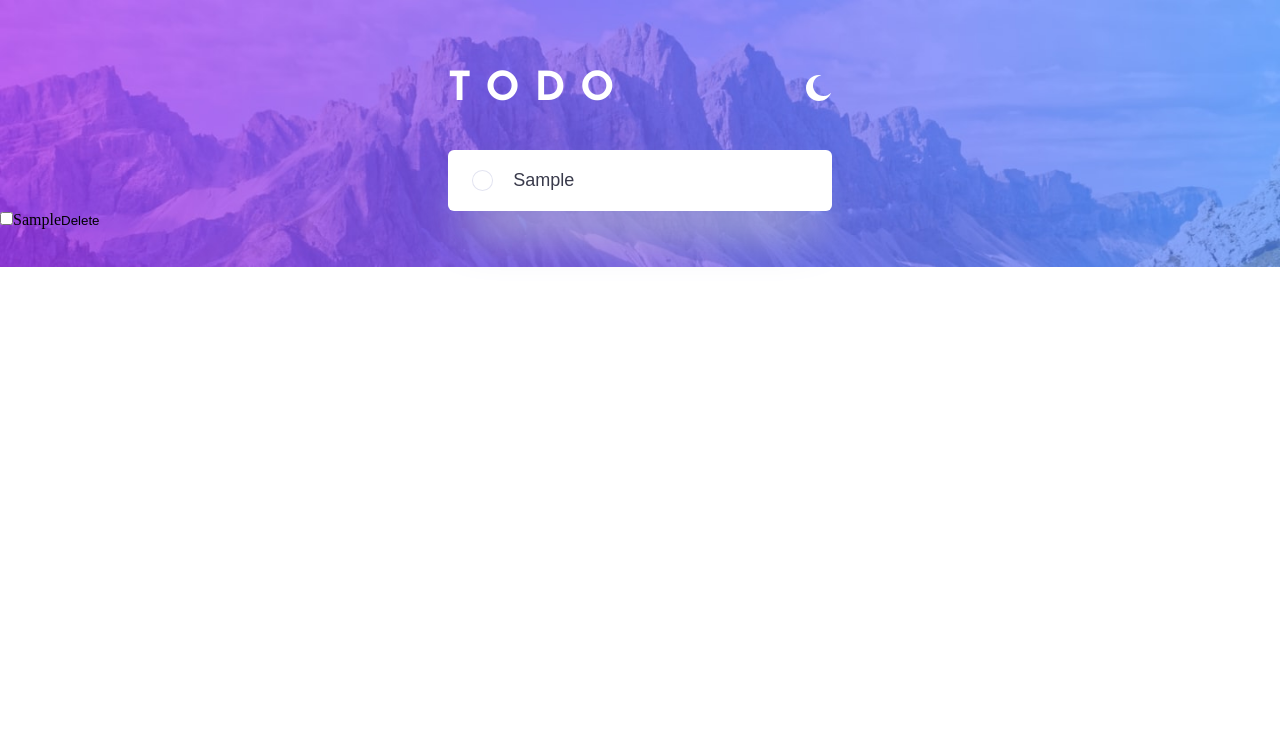
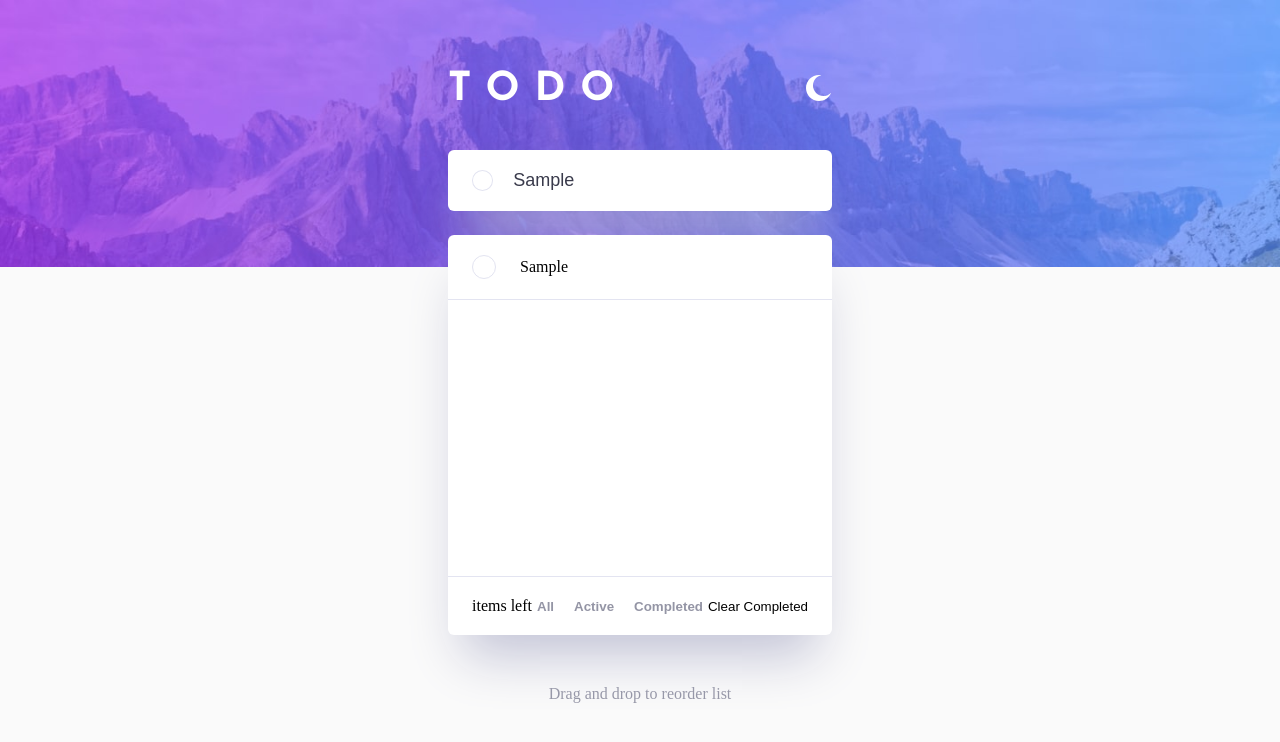
Before and after one commit to KiwiScreams/Todo-app, a React (Vite) app: page / in a window 1280 px wide. Both pictures are taken after typing "Sample" into the empty fields and a click on the button 482 px from the left and 180 px from the top of the page. Shown: the top 742 px of the page. Built offline with nearby package versions, Linux system fonts and the light colour scheme.

Commit message:
drag-drop

```diff
--- a/package.json
+++ b/package.json
@@ -11,9 +11,13 @@
   },
   "dependencies": {
     "@dnd-kit/core": "^6.1.0",
+    "@dnd-kit/sortable": "^8.0.0",
+    "@dnd-kit/utilities": "^3.2.2",
     "react": "^18.3.1",
     "react-dom": "^18.3.1",
-    "react-router-dom": "^6.25.1"
+    "react-draggable": "^4.4.6",
+    "react-router-dom": "^6.25.1",
+    "react-sortablejs": "^6.1.4"
   },
   "devDependencies": {
     "@types/react": "^18.3.3",
--- a/src/components/todo/Todo.css
+++ b/src/components/todo/Todo.css
@@ -32,3 +32,95 @@
     border-radius: 50%;
     margin-right: 20px;
 }
+.todo-section
+{
+    width: 30%;
+    background-color: var(--white-clr);
+    margin: auto;
+    margin-top: 24px;
+    border-radius: 6px;
+    height: 400px;
+    overflow-y: scroll;
+    box-shadow: 0 35px 50px -15px #C2C3D6;
+    position: relative;
+}
+.todo-section::-webkit-scrollbar
+{
+    width: 2px;
+    display: block;
+}
+.todo-section li
+{
+    padding: 20px 24px;
+    border-bottom: 1px solid #E3E4F1;
+}
+.todo-section input
+{
+    margin-right: 24px;
+    width: 24px;
+    height: 24px;
+    border-radius: 50%;
+    border: 1px solid var(--light-gray-clr);
+}
+.todo-section .todo
+{
+    display: flex;
+    align-items: center;
+}
+.todo-section input[type="checkbox"]
+{
+    appearance: none;
+    width: 24px;
+    accent-color: var(--white-clr);
+    height: 24px;
+    border-radius: 50%;
+    border: 1px solid var(--light-gray-clr);
+    cursor: pointer;
+}
+.todo-section input[type="checkbox"]:checked
+{
+    background: linear-gradient(to right bottom, #55DDFF, #C058F3);
+    border-color: var(--light-gray-clr);
+    accent-color: var(--white-clr);
+    position: relative;
+}
+.todo-section input[type="checkbox"]:checked::before
+{
+    content: url(../../assets/images/icon-check.svg);
+    font-size: 18px;
+    color: var(--white-clr);
+    position: absolute;
+    top: 50%;
+    left: 50%;
+    transform: translate(-50%, -50%);
+}
+.filter-container
+{
+    position: absolute;
+    bottom: 0;
+    width: 100%;
+    border-top: 1px solid #E3E4F1;
+    padding: 20px 24px;
+    z-index: 1;
+    display: flex;
+    justify-content: space-between;
+    align-items: center;
+}
+.filter-container .buttons
+{
+    display: flex;
+    justify-content: space-between;
+    align-items: center;
+    gap: 20px;
+}
+.filter-container .buttons button
+{
+    font-weight: var(--font-weight-700);
+    color: #9495A5;
+}
+.drag-drop
+{
+    text-align: center;
+    margin-top: 50px;
+    color: #9495A5;
+}
--- a/src/components/todo/Todo.jsx
+++ b/src/components/todo/Todo.jsx
@@ -3,6 +3,8 @@ import { useState } from "react";
 function Todo() {
     const [newTodo, createNewTodo] = useState("");
     const [todos, setTodo] = useState([]);
+    const [dragging, setDragging] = useState(null);
+
     function handleSubmit(e) {
         e.preventDefault()
         setTodo(currentTodo => {
@@ -26,6 +28,24 @@ function Todo() {
             return currentTodo.filter(todo => todo.id !== id)
         })
     }
+    function handleDragStart(e, id) {
+        setDragging(id);
+    }
+
+    function handleDragOver(e) {
+        e.preventDefault();
+    }
+    function handleDrop(e, id) {
+        if (dragging !== id) {
+            const newTodos = [...todos];
+            const draggedTodo = newTodos.find(todo => todo.id === dragging);
+            const droppedTodo = newTodos.find(todo => todo.id === id);
+            const draggedIndex = newTodos.indexOf(draggedTodo);
+            const droppedIndex = newTodos.indexOf(droppedTodo);
+            newTodos.splice(droppedIndex, 0, newTodos.splice(draggedIndex, 1)[0]);
+            setTodo(newTodos);
+        }
+    }
     return (
         <>
             <section className="todo-about">
@@ -38,19 +58,28 @@ function Todo() {
                     </div>
                 </form>
                 <ul className="todo-section">
-                    {todos.length === 0 && "No ToDos"}
                     {todos.map(todo => {
-                        return <li key={todo.id}>
-                            <label>
-                                <input type="checkbox" checked={todo.completed} onChange={e => toggleTask(todo.id, e.target.checked)} />
-                                {todo.title}
-                            </label>
-                            <button onClick={() => deleteTodo(todo.id)}>Delete</button>
+                        return <li key={todo.id} className="todo" draggable={true}
+                            onDragStart={e => handleDragStart(e, todo.id)}
+                            onDragOver={handleDragOver}
+                            onDrop={e => handleDrop(e, todo.id)}>
+                            <input type="checkbox" checked={todo.completed} onChange={e => toggleTodo(todo.id, e.target.checked)} />
+                            {todo.title}
                         </li>
                     }
                     )}
+                    <div className="filter-container">
+                        <p> items left</p>
+                        <div className="buttons">
+                            <button>All</button>
+                            <button>Active</button>
+                            <button>Completed</button>
+                        </div>
+                        <button onClick={() => deleteTodo}>Clear Completed</button>
+                    </div>
                 </ul>
             </section>
+            <p className="drag-drop">Drag and drop to reorder list</p>
         </>
     )
 }
--- a/src/index.css
+++ b/src/index.css
@@ -13,6 +13,7 @@ body
   width: 100vw;
   height: 100vh;
   overflow: hidden;
+  background-color: #FAFAFA;
 }
 @font-face {
   font-family: 'josefin';
```
Also changed, not shown: 1 other file (tests, documents, lock files or other folders).
